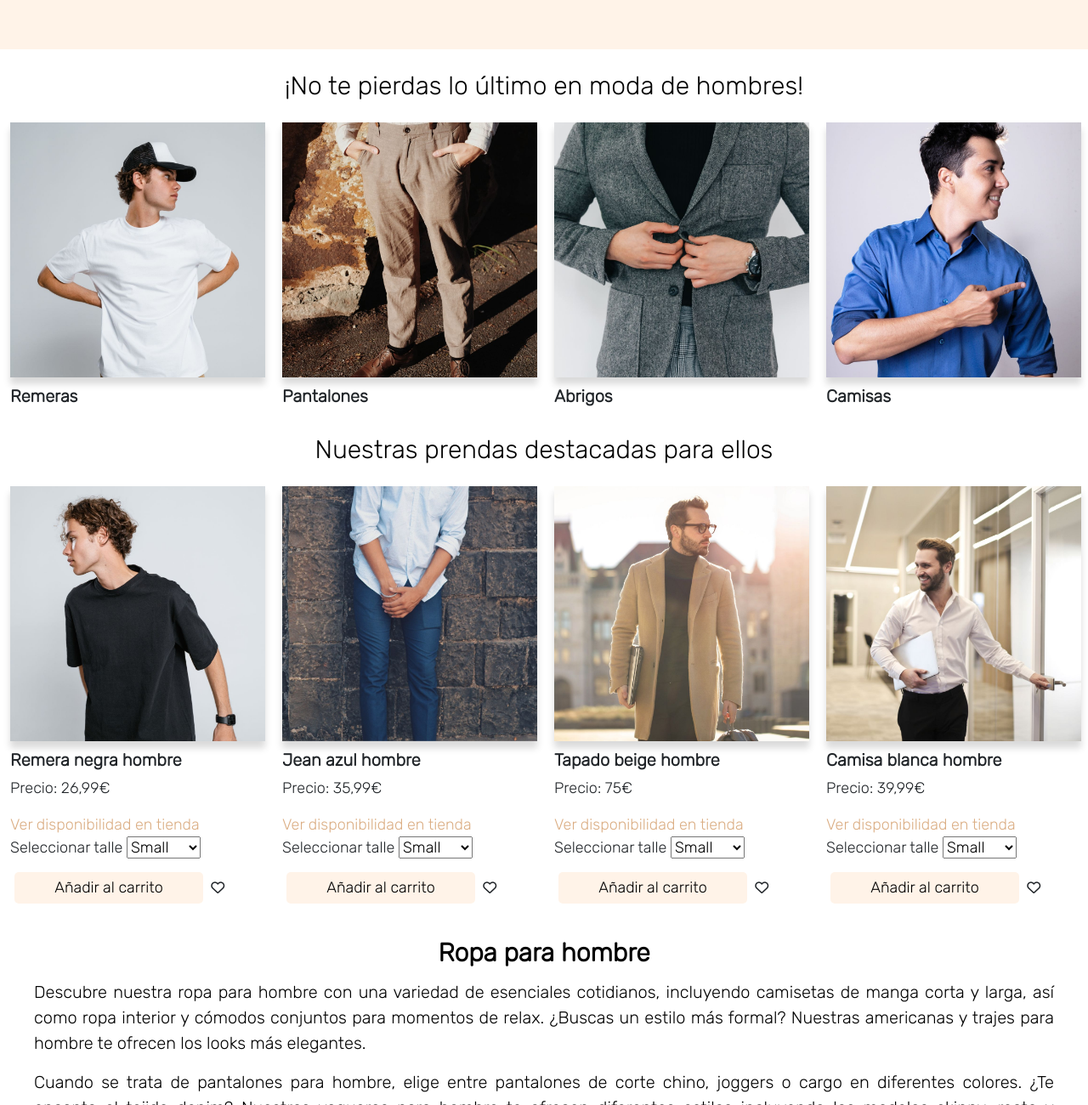
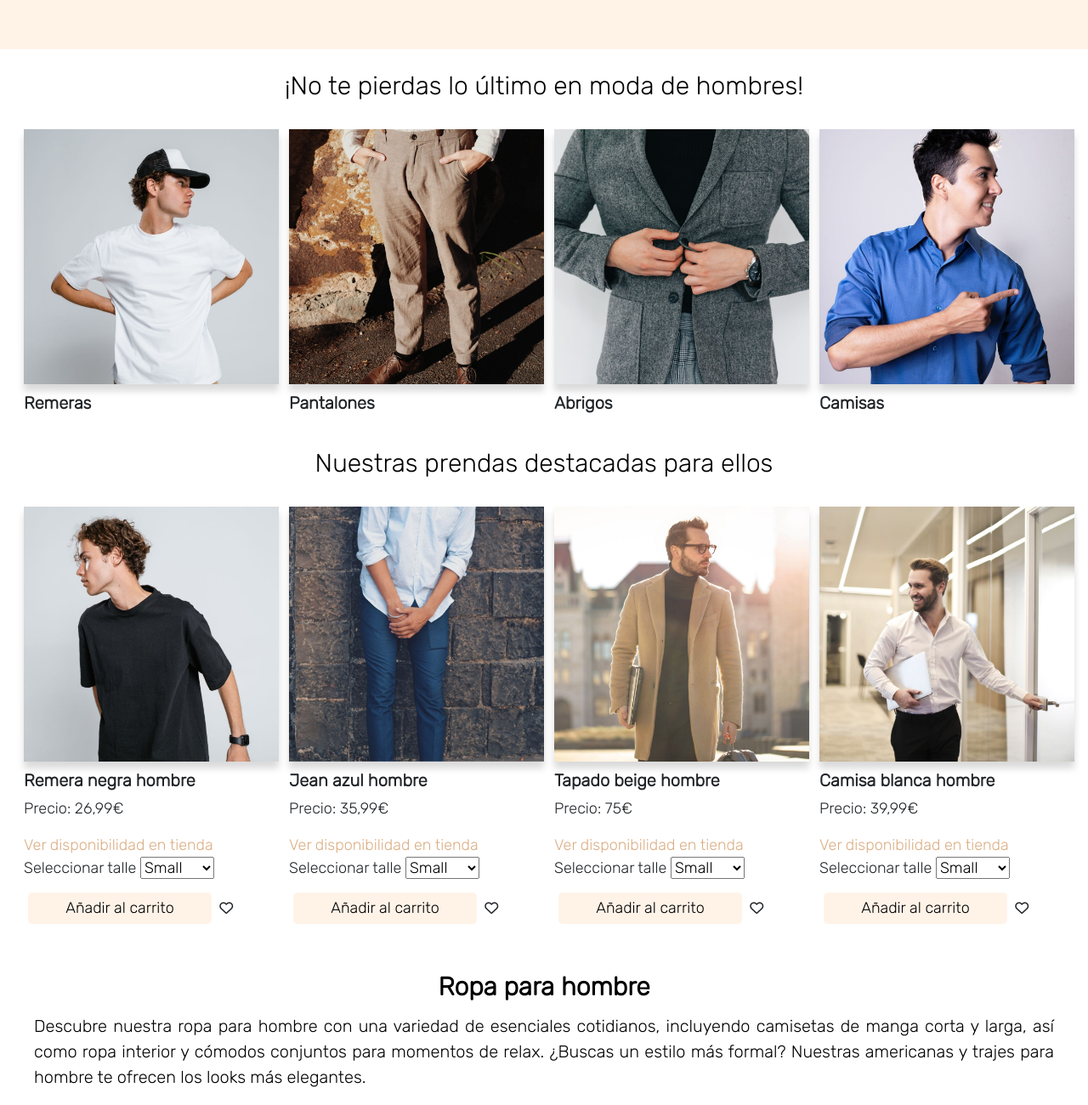
Before and after one commit to barrerasofia/PreEntrega2Barrera, a website: page pages/categorias/hombre.html in a window 1280 px wide. Shown: the part 863-2163 px from the top of the page at 85% size. Drawn offline with nearby package versions, Linux system fonts and the light colour scheme.

Commit message:
correcciones en paginas mujer y hombre

```diff
--- a/pages/categorias/hombre.html
+++ b/pages/categorias/hombre.html
@@ -79,7 +79,7 @@
             <div class="titulo-hombre">
                 <h2>¡No te pierdas lo último en moda de hombres!</h2>
             </div>
-            <div class="row align-items-center">
+            <div class="row align-items-center m-2 p-2">
                 <div class="tarjeta-hombre col-12 col-sm-6 col-lg-3">
                     <a href="#"><img src="../../multimedia/images/foto-hombre1.jpg" alt="Hombre con remera blanca"></a>
                     <h3>Remeras</h3>
@@ -102,7 +102,7 @@
             <div class="titulo-hombre">
                 <h2>Nuestras prendas destacadas para ellos</h2>
             </div>
-            <div class="row align-items-center">
+            <div class="row align-items-center m-2 p-2">
                 <div class="tarjeta-hombre col-12 col-sm-6 col-lg-3">
                     <a href="#"><img src="../../multimedia/images/articulo5.jpg" alt="Hombre con remera negra"></a>
                     <h3>Remera negra hombre</h3>
```
Also changed, not shown: pages/categorias/mujer.html (+2 -2 lines).
